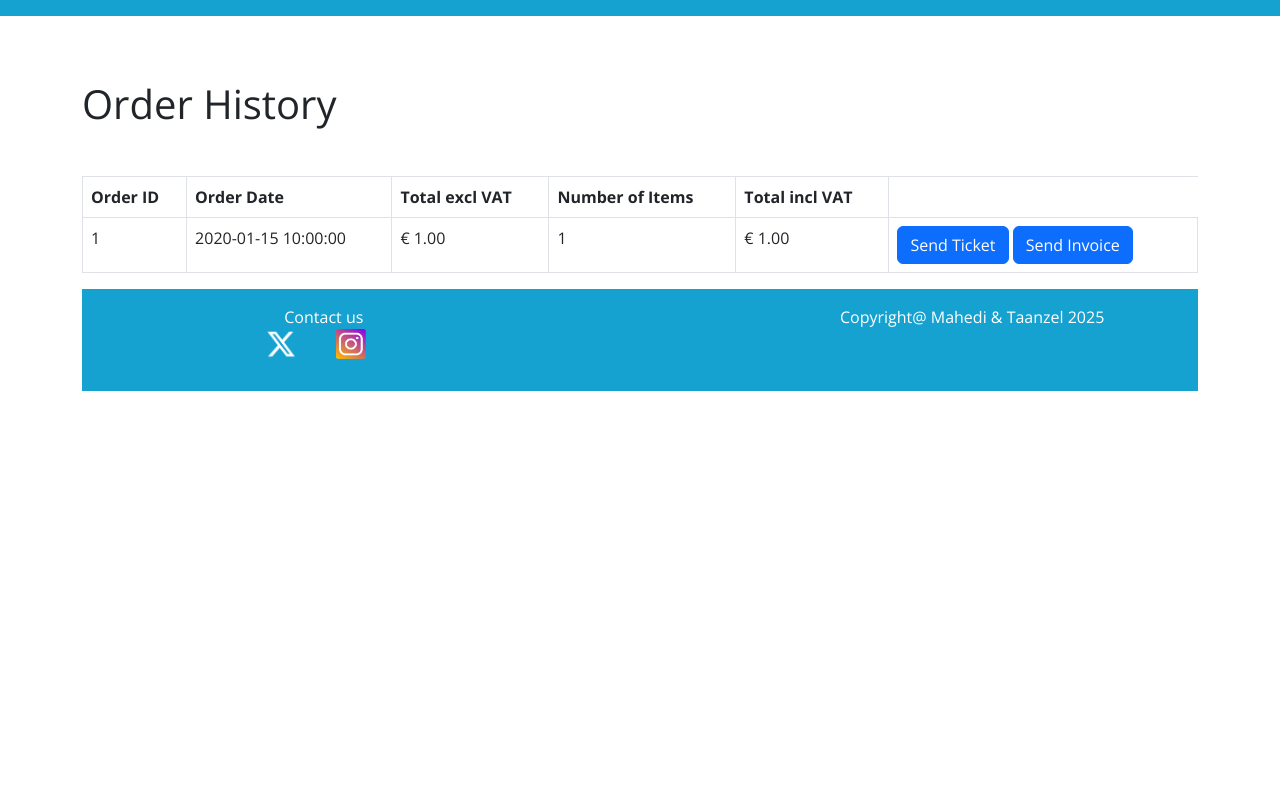
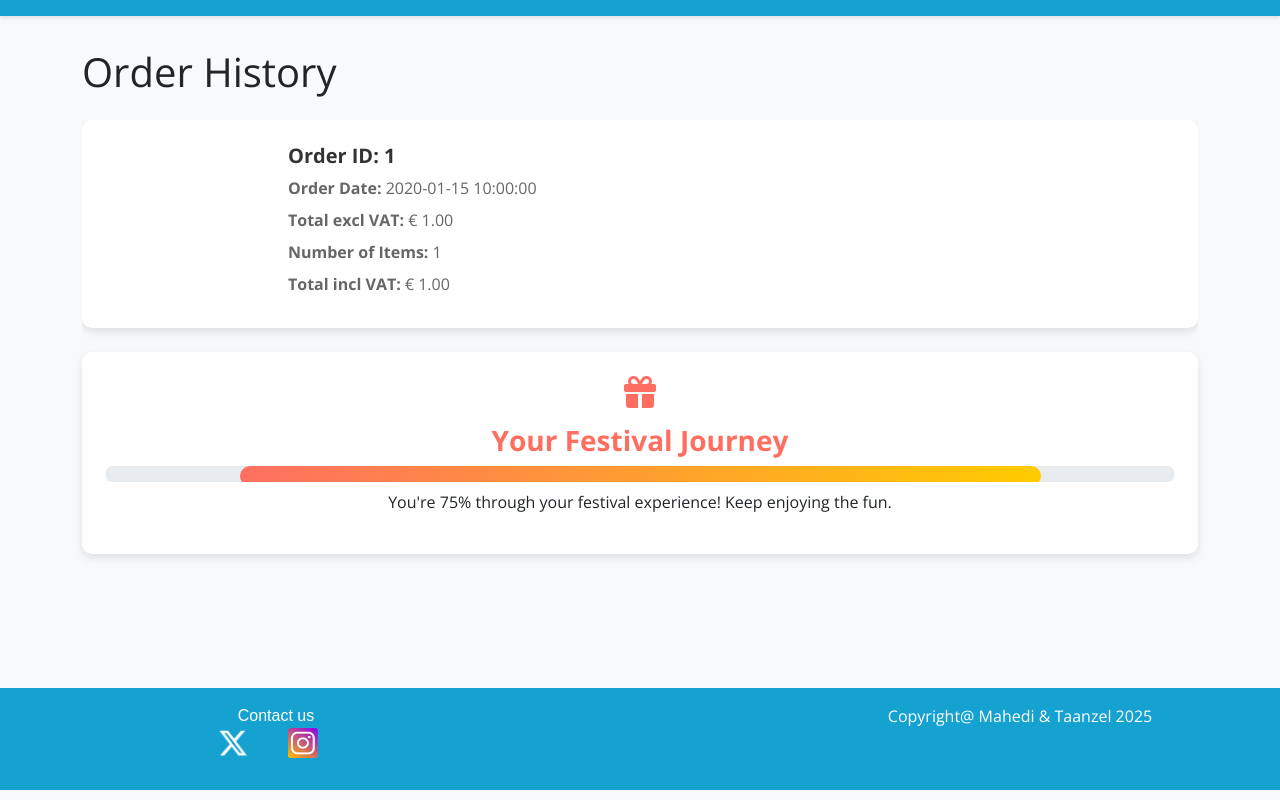
Before and after one commit to mridul-max/Haarlem-Festival, a PHP site: template app/views/payment-funnel/order-history.php in a window 1280 px wide. Run offline with PHP 8.4, Linux system fonts and the light colour scheme; the template is opened without the code that fills it: most values are stand-ins (such as "Sample title", 1, 10 or a date in 2020); some web fonts are replaced.

Commit message:
everything is working

```diff
--- a/app/views/payment-funnel/order-history.php
+++ b/app/views/payment-funnel/order-history.php
@@ -10,8 +10,10 @@
     <title>Order History</title>
     <link href="https://cdn.jsdelivr.net/npm/bootstrap@5.2.3/dist/css/bootstrap.min.css" rel="stylesheet"
         integrity="sha384-rbsA2VBKQhggwzxH7pPCaAqO46MgnOM80zW1RWuH61DGLwZJEdK2Kadq2F9CUG65" crossorigin="anonymous">
+    <link rel="stylesheet" href="https://cdnjs.cloudflare.com/ajax/libs/font-awesome/6.0.0/css/all.min.css">
     <link rel="stylesheet" href="/css/main.css">
     <link rel="stylesheet" href="/css/icons.css">
+    <link rel="stylesheet" href="https://cdn.jsdelivr.net/npm/swiper@8.4.5/dist/css/swiper.min.css">
 </head>
 
 <body>
@@ -20,56 +22,138 @@
 
     <!-- Container -->
     <div class="container">
-        <h1 class="my-5">Order History</h1>
-        <table class="table table-bordered">
-            <thead>
-                <tr>
-                    <th>Order ID</th>
-                    <th>Order Date</th>
-                    <th>Total excl VAT</th>
-                    <th>Number of Items</th>
-                    <th>Total incl VAT</th>
-                </tr>
-            </thead>
-            <tbody>
+        <h1 class="mb-4">Order History</h1>
+
+        <!-- Order Cards -->
+        <div class="swiper order-cards">
+            <div class="swiper-wrapper">
                 <?php foreach ($orders as $order): ?>
-                    <tr>
-                        <td>
-                            <?= $order->getOrderId() ?>
-                        </td>
-                        <td>
-                            <?= $order->getOrderDateAsDMY(); ?>
-                        </td>
-                        <td>
-                            <?= "€ " . number_format($order->getTotalBasePrice(), 2) ?>
-                        </td>
-                        <td>
-                            <?= $order->getTotalItemCount(); ?>
-                        </td>
-                        <td>
-                            <?= "€ " . number_format($order->getTotalPrice(), 2) ?>
-                        </td>
-                        <td>
-                            <a href="/sendTicketOfOrder?orderId=<?= $order->getOrderId() ?>" class="btn btn-primary">Send
-                                Ticket</a>
-                            <a href="/sendInvoiceOfOrder?orderId=<?= $order->getOrderId() ?>" class="btn btn-primary">Send
-                                Invoice</a>
-                        </td>
-                    </tr>
+                    <div class="swiper-slide order-card">
+                        <div class="row">
+                            <div class="col-md-8">
+                                <h5>Order ID: <?= $order->getOrderId() ?></h5>
+                                <p><strong>Order Date:</strong> <?= $order->getOrderDateAsDMY(); ?></p>
+                                <p><strong>Total excl VAT:</strong> <?= "€ " . number_format($order->getTotalBasePrice(), 2) ?></p>
+                                <p><strong>Number of Items:</strong> <?= $order->getTotalItemCount(); ?></p>
+                                <p><strong>Total incl VAT:</strong> <?= "€ " . number_format($order->getTotalPrice(), 2) ?></p>
+                            </div>
+                        </div>
+                    </div>
                 <?php endforeach; ?>
-            </tbody>
-        </table>
+            </div>
+            <div class="swiper-pagination"></div>
+            <div class="swiper-button-prev"></div>
+            <div class="swiper-button-next"></div>
+        </div>
 
+        <!-- Festive Progress Bar -->
+        <div class="festive-progress">
+            <i class="fas fa-gift festive-icon"></i>
+            <h3>Your Festival Journey</h3>
+            <div class="progress">
+                <div class="progress-bar" role="progressbar" style="width: 75%;" aria-valuenow="75" aria-valuemin="0"
+                    aria-valuemax="100"></div>
+            </div>
+            <p class="mt-2">You're 75% through your festival experience! Keep enjoying the fun.</p>
+        </div>
+    </div>
 
-        <script src="/js/accountmanager.js"></script>
-        <footer class="foot row bottom"></footer>
-        <script type="application/javascript"
-            src="https://ajax.googleapis.com/ajax/libs/jquery/3.6.1/jquery.min.js"></script>
-        <script src="https://cdn.jsdelivr.net/npm/bootstrap@5.2.3/dist/js/bootstrap.bundle.min.js"
-            integrity="sha384-kenU1KFdBIe4zVF0s0G1M5b4hcpxyD9F7jL+jjXkk+Q2h455rYXK/7HAuoJl+0I4"
-            crossorigin="anonymous"></script>
+    <footer class="foot row bottom"></footer>
 
-        <script type="module" src="/js/foot.js"></script>
+    <script src="https://ajax.googleapis.com/ajax/libs/jquery/3.6.1/jquery.min.js"></script>
+    <script src="https://cdn.jsdelivr.net/npm/bootstrap@5.2.3/dist/js/bootstrap.bundle.min.js"
+        integrity="sha384-kenU1KFdBIe4zVF0s0G1M5b4hcpxyD9F7jL+jjXkk+Q2h455rYXK/7HAuoJl+0I4"
+        crossorigin="anonymous"></script>
+    <script type="module" src="/js/foot.js"></script>
+    <script src="https://cdn.jsdelivr.net/npm/swiper@8.4.5/dist/js/swiper.min.js"></script>
+    <script>
+        const swiper = new Swiper('.order-cards', {
+            slidesPerView: 1,
+            spaceBetween: 30,
+            pagination: {
+                el: '.swiper-pagination',
+                clickable: true,
+            },
+            navigation: {
+                nextEl: '.swiper-button-next',
+                prevEl: '.swiper-button-prev',
+            },
+        });
+    </script>
 </body>
 
 </html>
+
+
+
+
+
+
+<style>
+        body {
+            background-color: #f8f9fa;
+            font-family: 'Arial', sans-serif;
+        }
+
+        .navbar {
+            box-shadow: 0 2px 4px rgba(0, 0, 0, 0.1);
+        }
+
+        .container {
+            margin-top: 2rem;
+        }
+
+        .order-card {
+            background: #fff;
+            border-radius: 10px;
+            box-shadow: 0 4px 8px rgba(0, 0, 0, 0.1);
+            margin-bottom: 1.5rem;
+            padding: 1.5rem;
+            transition: transform 0.3s ease, box-shadow 0.3s ease;
+        }
+
+        .order-card:hover {
+            transform: translateY(-5px);
+            box-shadow: 0 6px 12px rgba(0, 0, 0, 0.15);
+        }
+
+        .order-card h5 {
+            color: #333;
+            font-weight: 600;
+        }
+
+        .order-card p {
+            color: #666;
+            margin-bottom: 0.5rem;
+        }
+
+        .order-card .btn {
+            margin-right: 0.5rem;
+        }
+
+        .festive-progress {
+            background: #fff;
+            border-radius: 10px;
+            box-shadow: 0 4px 8px rgba(0, 0, 0, 0.1);
+            padding: 1.5rem;
+            margin-bottom: 2rem;
+            text-align: center;
+        }
+
+        .festive-progress h3 {
+            color: #ff6f61;
+            font-weight: 700;
+        }
+
+        .progress-bar {
+            background: linear-gradient(90deg, #ff6f61, #ffcc00);
+            border-radius: 20px;
+            height: 20px;
+        }
+
+        .festive-icon {
+            color: #ff6f61;
+            font-size: 2rem;
+            margin-bottom: 1rem;
+        }
+    </style>
```
